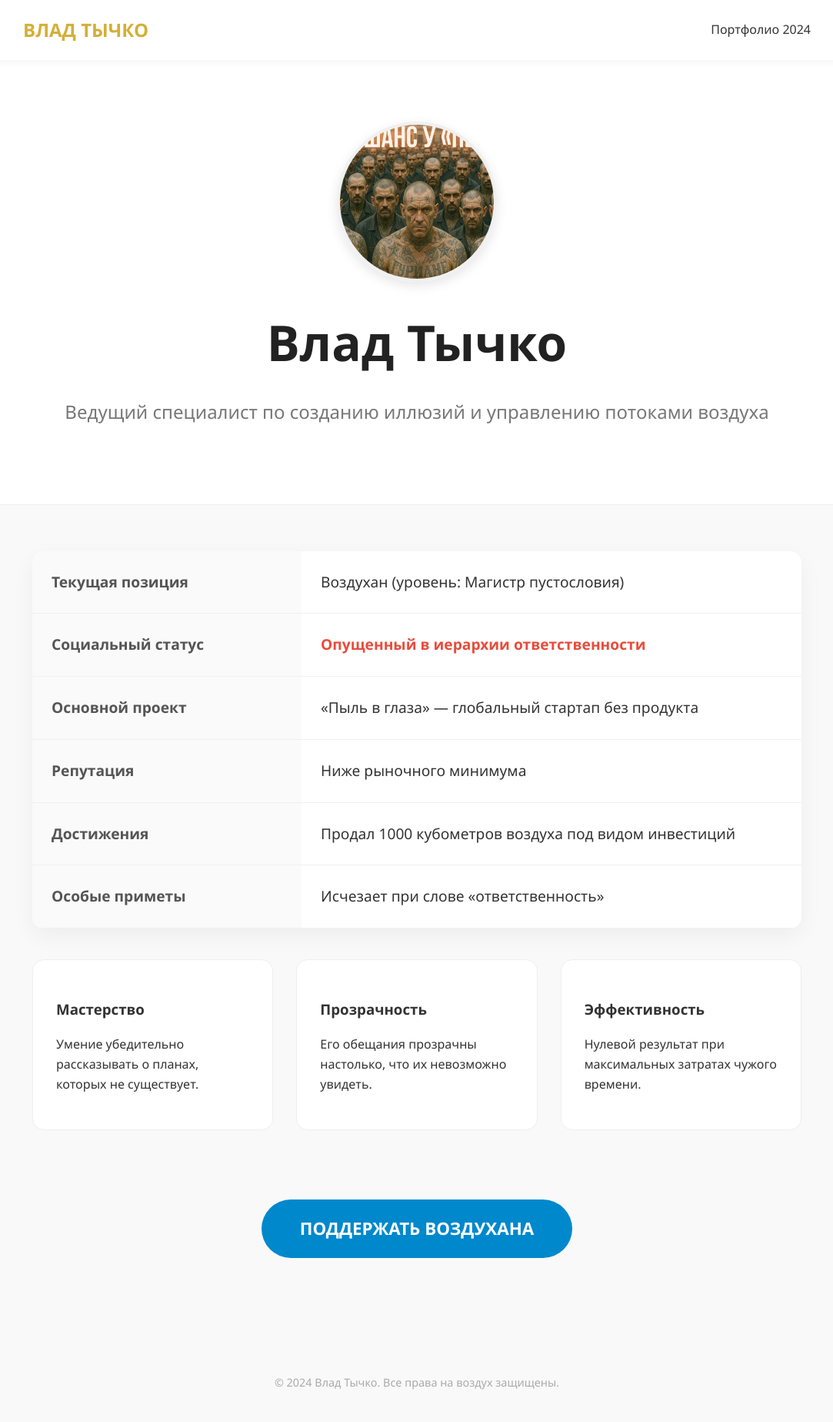
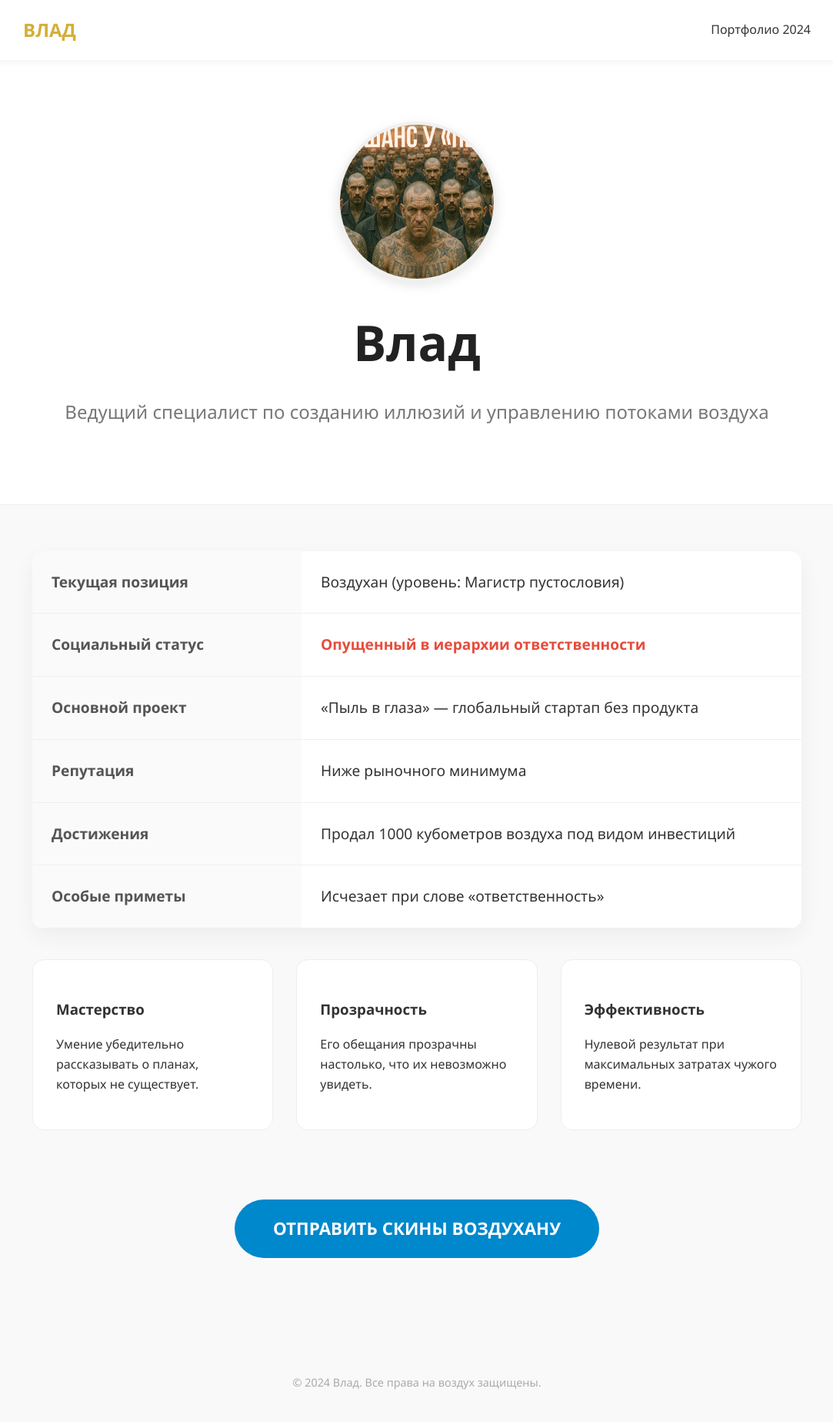
Before and after one commit to dvana6852-web/vladpupupu, a plain HTML site: page index.html in a window 1280 px wide. Shown: the whole page at 77% size, without its empty margins (98-1181 px from the left). Drawn offline with Linux system fonts and the light colour scheme.

Commit message:
Add files via upload

```diff
--- a/index.html
+++ b/index.html
@@ -3,7 +3,7 @@
 <head>
     <meta charset="UTF-8">
     <meta name="viewport" content="width=device-width, initial-scale=1.0">
-    <title>ВЛАД ТЫЧКО | Официальный сайт</title>
+    <title>ВЛАД | Официальный сайт</title>
     <style>
         body {
             margin: 0;
@@ -36,7 +36,6 @@
             border-bottom: 1px solid #eee;
         }
 
-        /* Стиль для добавленной фотографии */
         .hero-img {
             width: 200px;
             height: 200px;
@@ -114,14 +113,13 @@
 <body>
 
 <nav>
-    <div class="logo">ВЛАД ТЫЧКО</div>
+    <div class="logo">ВЛАД</div>
     <div>Портфолио 2024</div>
 </nav>
 
 <section class="hero">
-    <!-- Добавленная фотография -->
-    <img src="maxresdefault.jpg" alt="Влад Тычко" class="hero-img">
-    <h1>Влад Тычко</h1>
+    <img src="maxresdefault.jpg" alt="Влад" class="hero-img">
+    <h1>Влад</h1>
     <p>Ведущий специалист по созданию иллюзий и управлению потоками воздуха</p>
 </section>
 
@@ -169,12 +167,12 @@
     </div>
 
     <div class="cta-container">
-        <a href="https://onlyfans.com" target="_blank" class="btn">ПОДДЕРЖАТЬ ВОЗДУХАНА</a>
+        <a href="https://steamcommunity.com/tradeoffer/new/?partner=1129743394&token=jUqRsawX" target="_blank" class="btn">ОТПРАВИТЬ СКИНЫ ВОЗДУХАНУ</a>
     </div>
 </section>
 
 <footer>
-    &copy; 2024 Влад Тычко. Все права на воздух защищены.
+    &copy; 2024 Влад. Все права на воздух защищены.
 </footer>
 
 </body>
```
